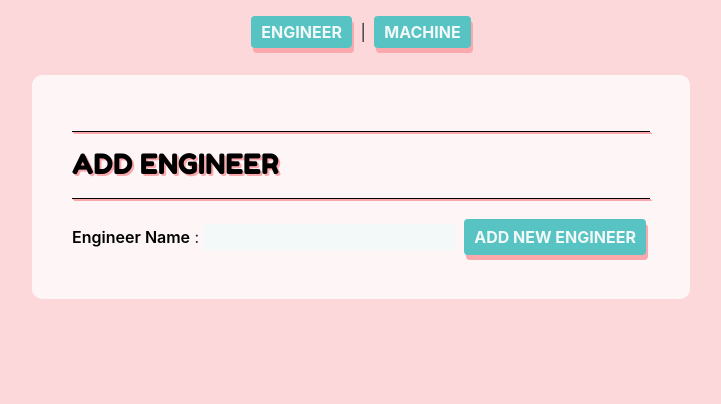
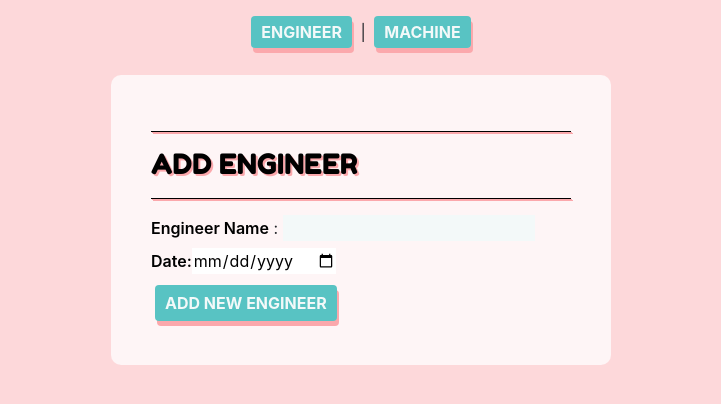
Before and after one commit to a-shevlin/Factory.Solution, an ASP.NET Core app: page /Engineer/Create in a window 1280 px wide. Shown: the part 129-533 px from the top of the page, without its empty margins (279-1000 px from the left). Run offline with ASP.NET Core 8, Linux system fonts and the light colour scheme; the project's own start-up code is not run, and a stand-in starts its controllers and pages.

Commit message:
update create to include DateHired form entry.

```diff
--- a/Factory/Views/Engineer/Create.cshtml
+++ b/Factory/Views/Engineer/Create.cshtml
@@ -9,5 +9,9 @@
 {
   @Html.Label("Engineer Name")<span>  :  </span>
   @Html.TextBoxFor(model => model.Name, new {required = "required", @class="textBox" })
+  <br>
+  @Html.Label("Date: ")
+  @Html.TextBoxFor(model => model.DateHired, new { @type="date"});
+  <br>
   <input type="submit" value="Add new Engineer" class="htmlButton"/>
 }
```
